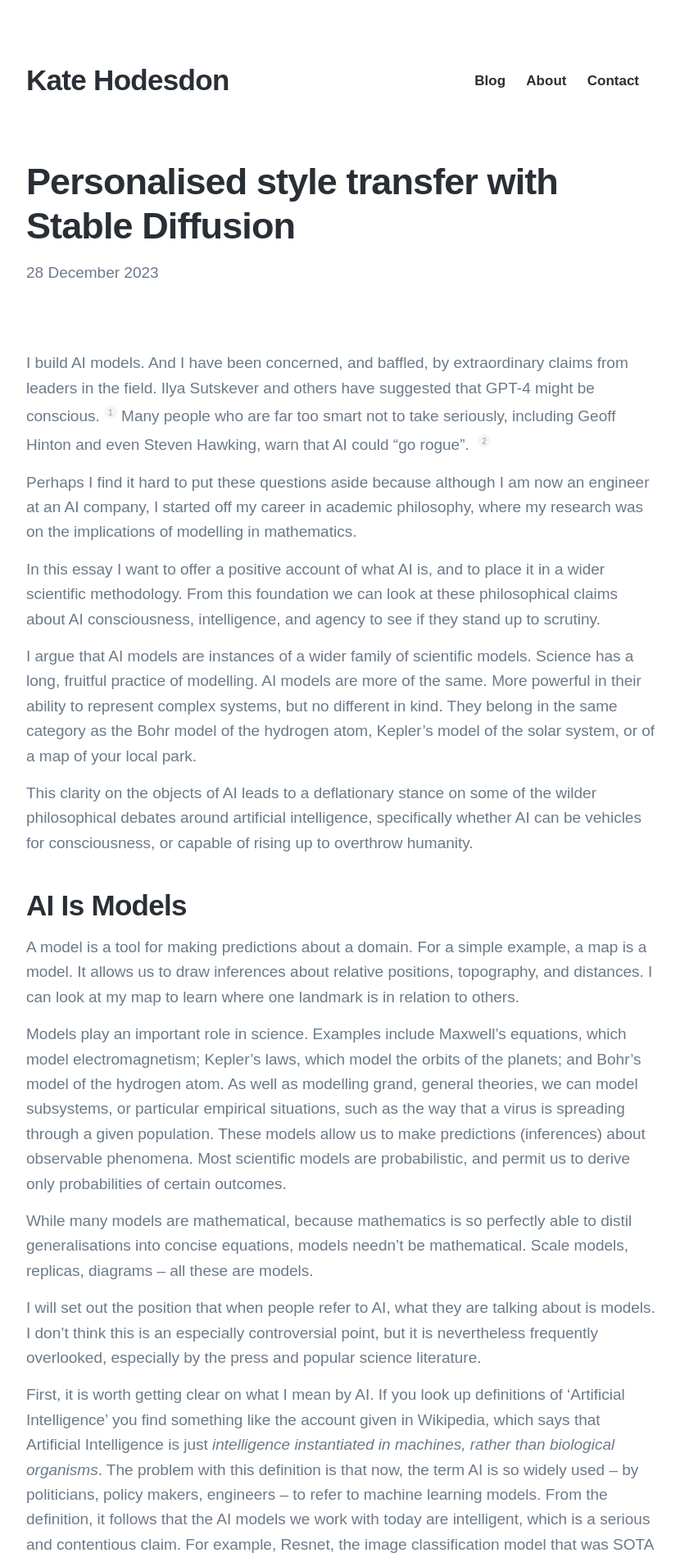
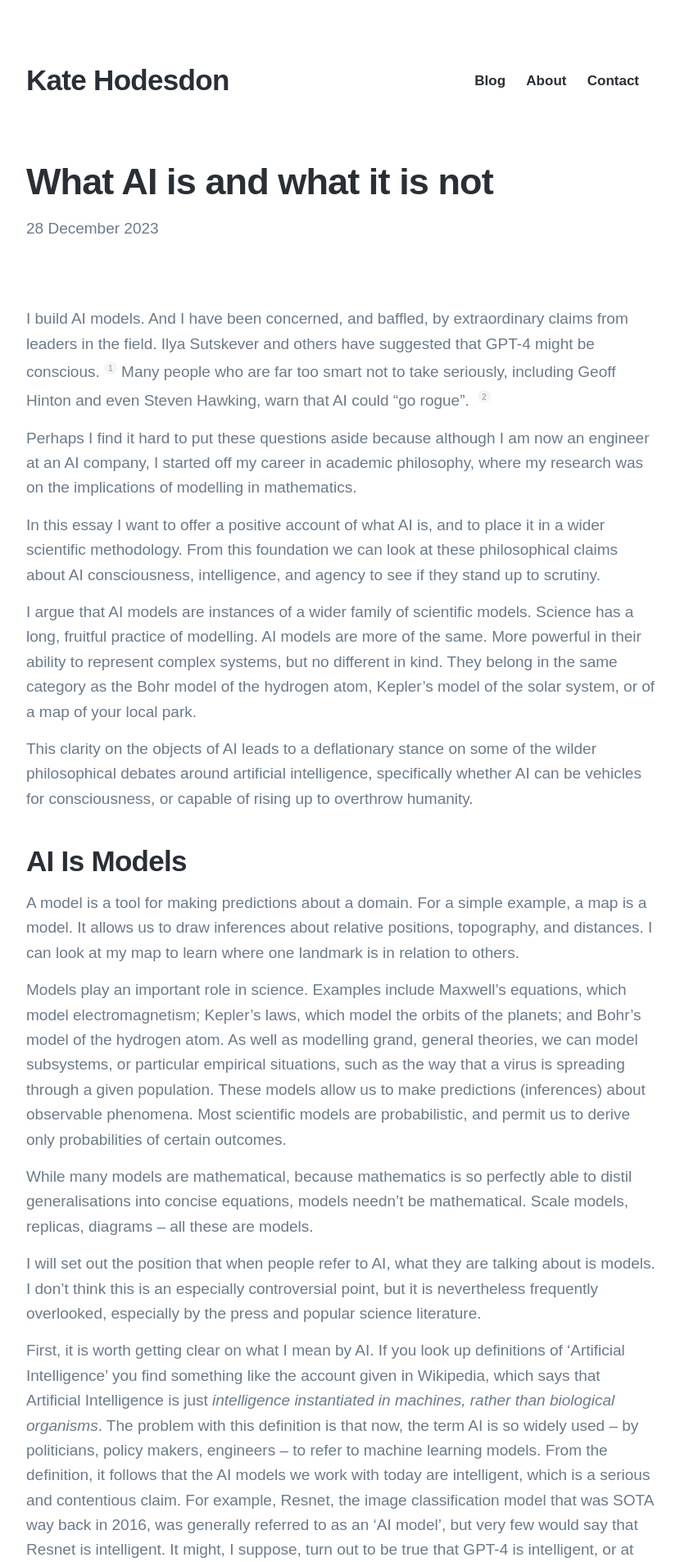
Before and after one commit to satsumas/website, a Jekyll site: the page built from _posts/023-12-28-ai.md, in a window 1280 px wide. Shown: the top 1906 px of the page at 82% size, without its empty margins (224-1054 px from the left). Built offline with Jekyll 4.4.1, drawn with Linux system fonts in a browser that asks for light colours; nearby versions of some CDN libraries; some web fonts are replaced; some of the changed text lies outside the part shown.

Commit message:
update about

```diff
--- a/_data/settings.yml
+++ b/_data/settings.yml
@@ -153,9 +153,9 @@
     letter_spacing: 0
     line_height: 1.6
   blockquote:
-    small_size: 25
-    medium_size: 35
-    large_size: 45
+    small_size: 15
+    medium_size: 22
+    large_size: 25
     weight: 300
     letter_spacing: -0.02
     line_height: 1.6
--- a/_posts/023-12-28-ai.md
+++ b/_posts/023-12-28-ai.md
@@ -1,8 +1,8 @@
 ---
-title: 'Personalised style transfer with Stable Diffusion'
+title: 'What AI is and what it is not'
 date: 2023-12-28 00:00:00
-description: What AI is and is not
-featured_image:
+description: Is it just me that is baffled by rogue AI?
+featured_image: "/images/misc/agricultural_tools.jpeg"
 ---
 
 I build AI models. And I have been concerned, and baffled, by extraordinary claims from leaders in the field. Ilya Sutskever and others have suggested that GPT-4 might be conscious.[^1] Many people who are far too smart not to take seriously, including Geoff Hinton and even Steven Hawking, warn that AI could “go rogue”. [^2]
@@ -63,7 +63,10 @@
         <img src="/images/misc/diffusion_image_distribution.png">
         </p>
 
-<figcaption>Image from Y Song, [Diffusion and Score-Based Generative Models](https://www.youtube.com/watch?v=wMmqCMwuM2Q&ab_channel=MITCBMM), (Stanford University). </figcaption>
+<figcaption>
+Image from Y Song, Diffusion and Score-Based Generative Models,
+youtu.be/wMmqCMwuM2Q&ab, (Stanford University).
+</figcaption>
 </figure>
 
 In machine learning, normal practice is to try and approximate, or learn, an unknown distribution. For instance, maybe you are trying to model an actual, but unknown, distribution of a virus in a population.
```
Also changed, not shown: 1 other file.
